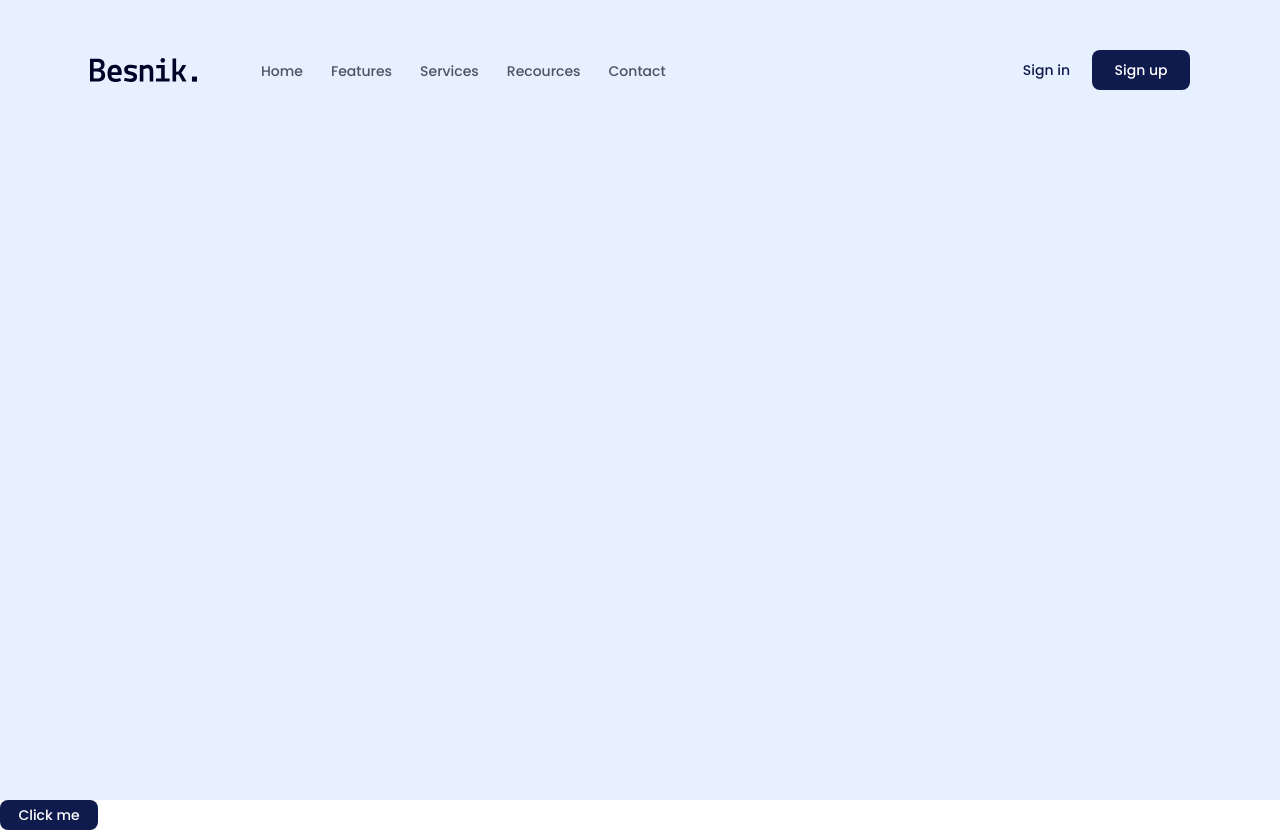
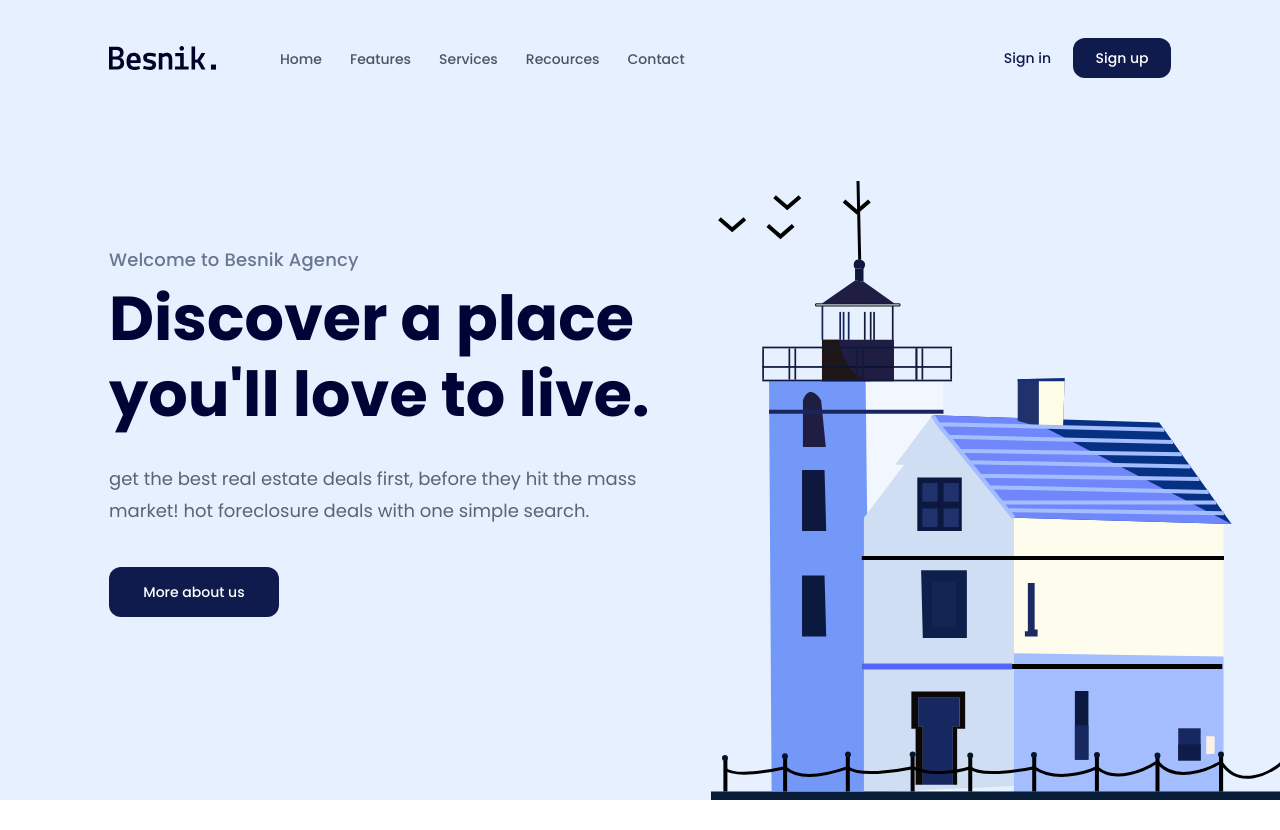
Before and after one commit to ckjn0411/F8_PROJECT-1, a plain HTML site: page index.html in a window 1280 px wide. After the commit the page ends 800 px from the top, so only its background shows below. Drawn offline with Linux system fonts and the light colour scheme.

Commit message:
Hero-info, image

```diff
--- a/assets/css/styles.css
+++ b/assets/css/styles.css
@@ -18,9 +18,10 @@ body {
 a {
   text-decoration: none;
 }
+
 .content {
-  width: 1100px;
-  max-width: calc(100%-48px);
+  width: 1110px;
+  max-width: calc(100% - 48px);
   margin-left: auto;
   margin-right: auto;
 }
@@ -28,12 +29,12 @@ a {
 .btn {
   display: inline-block;
   min-width: 98px;
-  padding: 8px 16px;
+  padding: 18px 16px;
   background: var(--primary-color);
   font-size: 1.4rem;
   font-weight: 500;
   text-align: center;
-  border-radius: 8px;
+  border-radius: 12px;
   color: #ffffff;
 }
 
@@ -42,6 +43,7 @@ a {
 }
 /* Header */
 .header {
+  position: relative;
   background: #e6f0ff;
   height: 100vh;
   /* width: 100vw; */
@@ -50,11 +52,12 @@ a {
 .navbar {
   display: flex;
   align-items: center;
-  padding-top: 50px;
+  padding: 38px 0;
 }
 
 .navbar ul {
   display: flex;
+  margin-left: 50px;
 }
 
 .navbar .actions {
@@ -77,10 +80,8 @@ ul {
 }
 
 .navbar .action-link {
-  font-size: 14px;
   font-weight: 500;
-  line-height: 21px;
-  text-align: left;
+  font-size: 1.4rem;
   color: var(--primary-color);
 }
 
@@ -88,3 +89,50 @@ ul {
   padding: 13px 16px;
   margin-left: 18px;
 }
+
+.hero {
+  margin-top: 130px;
+}
+
+.hero .info {
+  width: 51%;
+}
+
+.hero .sub-title {
+  font-size: 1.8rem;
+  font-weight: 500;
+  line-height: 1.5;
+  letter-spacing: 0.01em;
+  color: #687690;
+}
+
+.hero .title {
+  margin-top: 8px;
+  font-size: 6.2rem;
+  font-style: normal;
+  font-weight: 700;
+  line-height: 76px; /* 118.75% */
+  color: #000336;
+}
+
+.hero .desc {
+  margin-top: 30px;
+  color: #5a6473;
+  font-size: 1.8rem;
+  font-style: normal;
+  font-weight: 400;
+  line-height: 1.78;
+  text-transform: lowercase;
+}
+
+.hero-cta {
+  width: 170px;
+  height: 50px;
+  flex-shrink: 0;
+  margin-top: 40px;
+}
+.hero-img {
+  position: absolute;
+  right: calc((100vw - 1110px) / 2 - 100px);
+  bottom: 0;
+}
--- a/index.html
+++ b/index.html
@@ -7,6 +7,11 @@
     <link rel="stylesheet" href="./assets/css/reset.css" />
     <link rel="stylesheet" href="./assets/fonts/stylesheet.css" />
     <link rel="stylesheet" href="./assets/css/styles.css" />
+    <!-- <link rel="preconnect" href="https://fonts.googleapis.com" />
+    <link rel="preconnect" href="https://fonts.gstatic.com" crossorigin />
+    <link
+      href="https://fonts.googleapis.com/css2?family=Poppins:ital,wght@0,100;0,200;0,300;0,400;0,500;0,600;0,700;0,800;0,900;1,100;1,200;1,300;1,400;1,500;1,600;1,700;1,800;1,900&display=swap"
+      rel="stylesheet" -->
   </head>
   <body>
     <main>
@@ -14,7 +19,7 @@
       <header class="header">
         <div class="content">
           <div class="content">
-            <div class="navbar">
+            <nav class="navbar">
               <!-- Logo -->
               <img src="./assets/img/logo.svg" alt="Besnik." />
               <!-- Navigation -->
@@ -30,13 +35,28 @@
                 <a href="#!" class="action-link">Sign in</a>
                 <a href="#!" class="btn action-btn">Sign up</a>
               </div>
+            </nav>
+
+            <div class="hero">
+              <div class="info">
+                <p class="sub-title">Welcome to Besnik Agency</p>
+                <h1 class="title">Discover a place you'll love to live.</h1>
+                <p class="desc">
+                  Get the best real estate deals first, before they hit the mass
+                  market! HOT FORECLOSURE DEALS with one simple search.
+                </p>
+                <!-- Call to action  -->
+                <a href="" class="btn hero-cta">More about us</a>
+              </div>
+              <img
+                src="./assets/img/hero-img.svg"
+                alt="Discover a place you'll love to live."
+                class="hero-img"
+              />
             </div>
           </div>
         </div>
       </header>
-      <div>
-        <a href="" class="btn">Click me</a>
-      </div>
     </main>
   </body>
 </html>
```
Also changed, not shown: assets/img/hero-img.svg (added).
